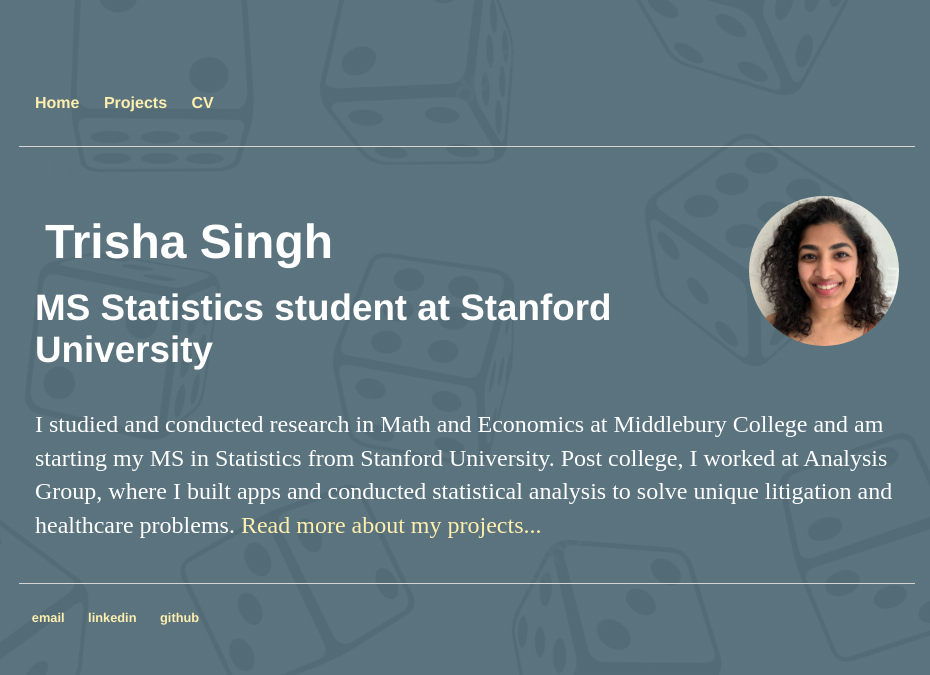
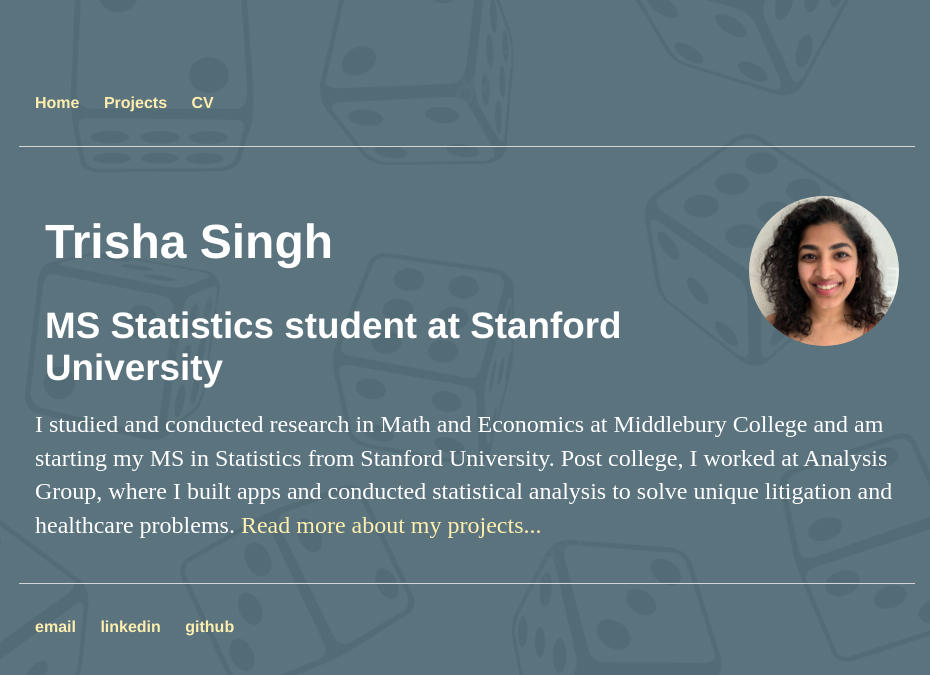
Before and after one commit to trishasingh/trishasingh.github.io, a Jekyll site: the page built from index.html, in a window 1280 px wide. Shown: the top 675 px of the page, without its empty margins (173-1103 px from the left). Built offline with Jekyll 4.4.1, drawn with Linux system fonts in a browser that asks for light colours.

```diff
--- a/css/main.css
+++ b/css/main.css
@@ -18,7 +18,7 @@
 nav ul li, footer ul li { display: inline; margin-right: 20px; }
 
 nav{ border-bottom: 1px solid #d5d5d5; padding: 1em; }
-footer { border-top: 1px solid #d5d5d5; font-size: 0.8em; padding: 1em; }
+footer { border-top: 1px solid #d5d5d5; font-size: 1em; padding: 1em; }
 
 /* Blog */
 ul.posts { margin: 20px auto 40px; font-size: 1.5em; }
--- a/index.html
+++ b/index.html
@@ -12,7 +12,7 @@
 		background: #555;
 	}
 
-	.header h1 {
+	.header h1, h2, h3, h4 {
 		position: relative;
 		top: 18px;
 		left: 10px;
@@ -25,8 +25,8 @@
 			<div class="header">
 				  <img src="img/avatar.jpeg" alt="Avatar">
 					<h1>Trisha Singh</h1>
+					<h3>MS Statistics student at Stanford University</h3>
 			</div>
-			<h3>MS Statistics student at Stanford University</h3>
 			<p>I studied and conducted research in Math and Economics at Middlebury College
 				and am starting my MS in Statistics from Stanford University.
 				Post college, I worked at Analysis Group, where I built apps and conducted
```
